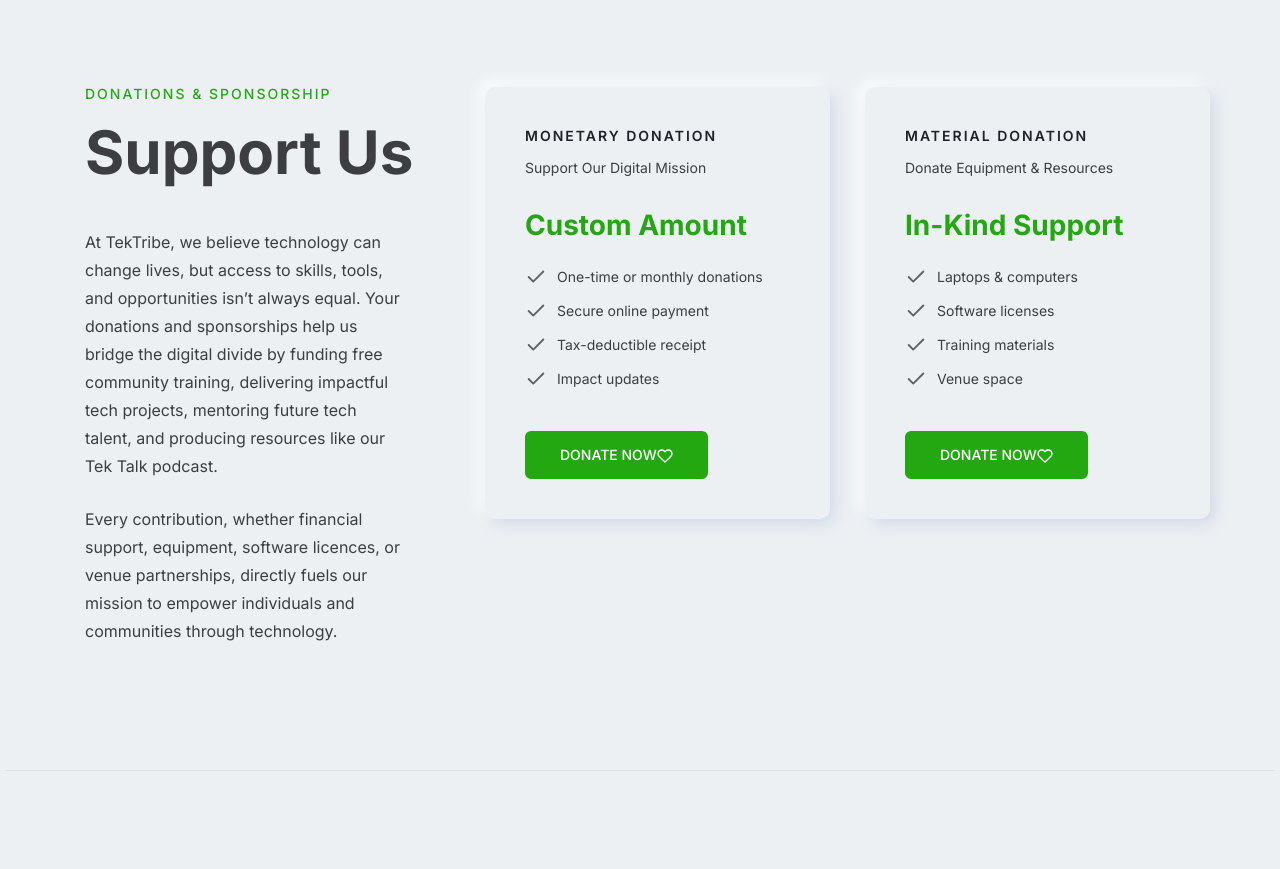
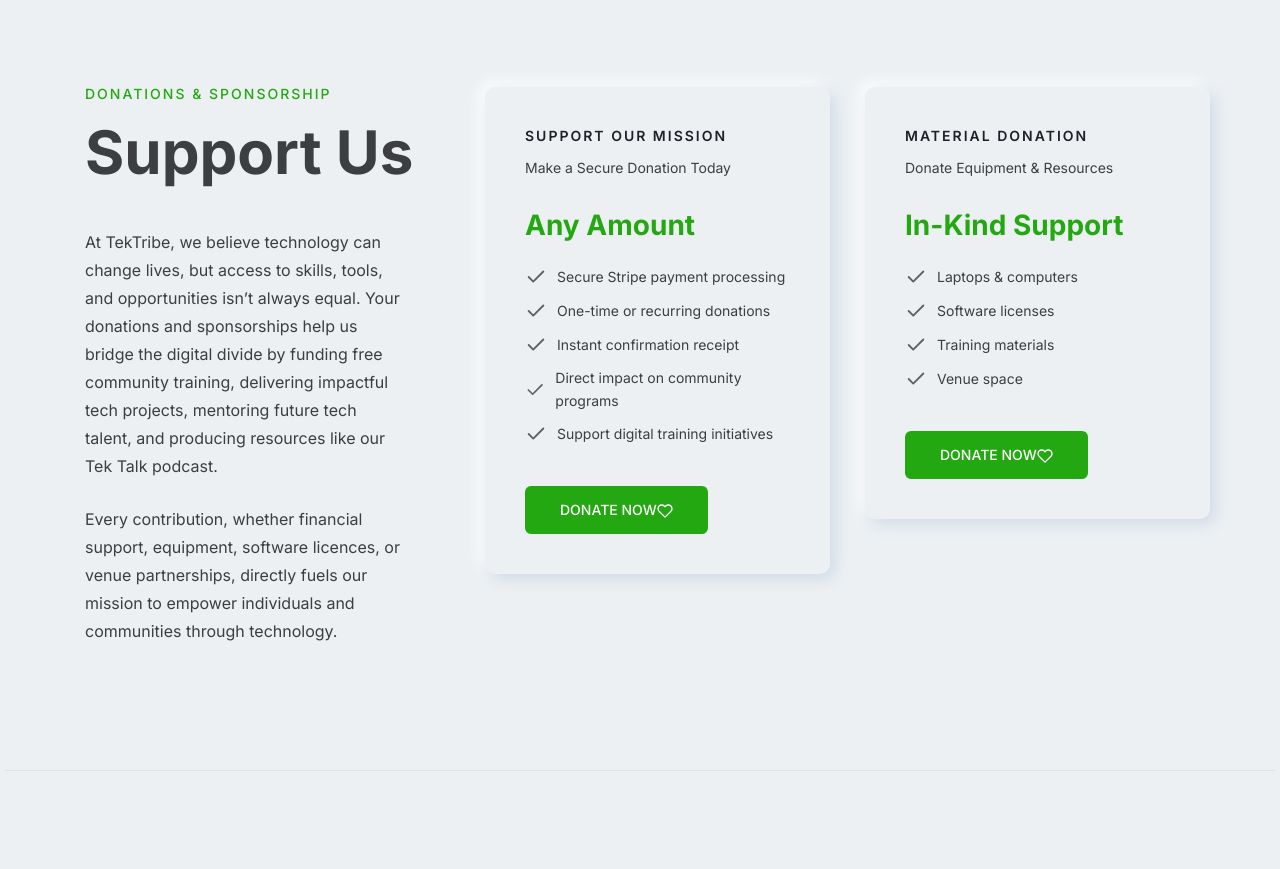
Before and after one commit to Mide69/website_Amplify, a Next.js app: page / in a window 1280 px wide. Shown: the part 6640-7509 px from the top of the page. Built offline with nearby package versions, Linux system fonts and the light colour scheme.

Commit message:
Redesign monetary donation section with direct Stripe payment integration

```diff
--- a/src/app/custom-style.css
+++ b/src/app/custom-style.css
@@ -174,6 +174,71 @@
     outline-offset: 2px;
 }
 
+/* Donation Section Redesign */
+.rn-pricing-area .pricing-table-inner .pricing-table.featured {
+    transform: scale(1.05);
+    border: 3px solid #ff014f;
+    box-shadow: 0 10px 30px rgba(255, 1, 79, 0.2);
+}
+
+.rn-pricing-area .pricing-table .pricing-header .title {
+    font-size: 1.5rem;
+    font-weight: 700;
+    color: #ff014f;
+    margin-bottom: 0.5rem;
+}
+
+.rn-pricing-area .pricing-table .pricing-header .subtitle {
+    font-size: 1rem;
+    color: #6c757d;
+    margin-bottom: 1rem;
+}
+
+.rn-pricing-area .pricing-table .pricing-body .btn-default {
+    background: linear-gradient(135deg, #ff014f 0%, #e0013d 100%);
+    color: white;
+    border: none;
+    padding: 1rem 2rem;
+    font-size: 1.1rem;
+    font-weight: 600;
+    border-radius: 50px;
+    transition: all 0.3s ease;
+    text-transform: uppercase;
+    letter-spacing: 0.5px;
+    box-shadow: 0 4px 15px rgba(255, 1, 79, 0.3);
+}
+
+.rn-pricing-area .pricing-table .pricing-body .btn-default:hover {
+    transform: translateY(-2px);
+    box-shadow: 0 8px 25px rgba(255, 1, 79, 0.4);
+    background: linear-gradient(135deg, #e0013d 0%, #c0012f 100%);
+}
+
+.rn-pricing-area .pricing-table .pricing-body .list-style--1 li {
+    padding: 0.75rem 0;
+    border-bottom: 1px solid #f0f0f0;
+    font-size: 0.95rem;
+    color: #495057;
+}
+
+.rn-pricing-area .pricing-table .pricing-body .list-style--1 li:last-child {
+    border-bottom: none;
+}
+
+.rn-pricing-area .pricing-table .pricing-body .list-style--1 li::before {
+    content: "✓";
+    color: #28a745;
+    font-weight: bold;
+    margin-right: 0.5rem;
+}
+
+.rn-pricing-area .pricing-table .pricing-header .price {
+    font-size: 2.5rem;
+    font-weight: 700;
+    color: #ff014f;
+    margin: 1rem 0;
+}
+
 /* Mobile Optimizations */
 @media (max-width: 768px) {
     .cookie-content {
@@ -185,4 +250,14 @@
         padding: 1rem;
         margin: 1rem;
     }
+
+    .rn-pricing-area .pricing-table-inner .pricing-table.featured {
+        transform: none;
+        margin-bottom: 2rem;
+    }
+
+    .rn-pricing-area .pricing-table .pricing-body .btn-default {
+        padding: 0.875rem 1.5rem;
+        font-size: 1rem;
+    }
 }
--- a/src/lib/data.json
+++ b/src/lib/data.json
@@ -664,39 +664,39 @@
             "inner": [
                 {
                     "id": "monetary-donation",
-                    "title": "MONETARY DONATION",
-                    "subtitle": "Support Our Digital Mission",
-                    "is_featured": false,
-                    "price": "Custom Amount",
+                    "title": "SUPPORT OUR MISSION",
+                    "subtitle": "Make a Secure Donation Today",
+                    "is_featured": true,
+                    "price": "Any Amount",
                     "items": [
                         {
                             "id": 1,
-                            "title": "One-time or monthly donations",
+                            "title": "Secure Stripe payment processing",
                             "available": true
                         },
                         {
                             "id": 2,
-                            "title": "Secure online payment",
+                            "title": "One-time or recurring donations",
                             "available": true
                         },
                         {
                             "id": 3,
-                            "title": "Tax-deductible receipt",
+                            "title": "Instant confirmation receipt",
                             "available": true
                         },
                         {
                             "id": 4,
-                            "title": "Impact updates",
+                            "title": "Direct impact on community programs",
+                            "available": true
+                        },
+                        {
+                            "id": 5,
+                            "title": "Support digital training initiatives",
                             "available": true
                         }
                     ],
-                    "donation_form": {
-                        "amounts": ["£10", "£25", "£50", "£100", "Custom"],
-                        "frequency": ["One-time", "Monthly"],
-                        "fields": ["Full Name", "Email", "Phone", "Message"]
-                    },
                     "orderLink": "https://donate.stripe.com/9B6fZibUj95g9CpdZp5Rm00",
-                    "button_text": "Donate Now"
+                    "button_text": "Donate Securely with Stripe"
                 },
                 {
                     "id": "material-donation",
```
